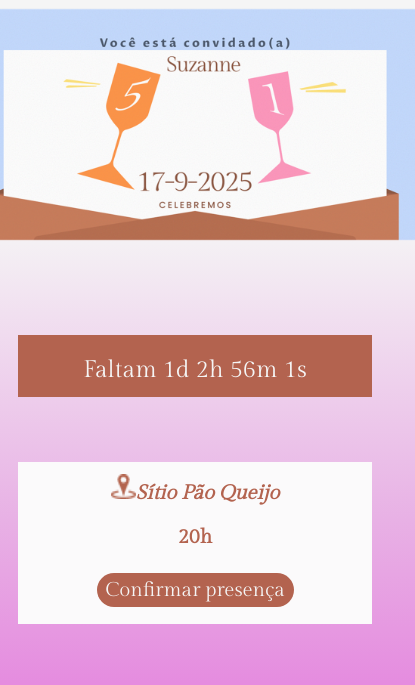
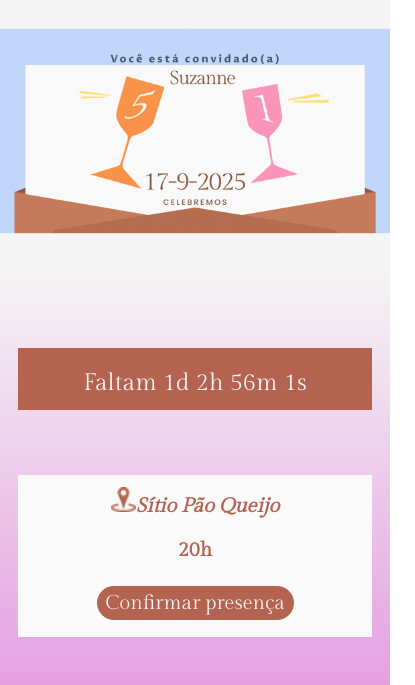
Before and after one commit to Enge-Olate/convite_aniversario, a website built with Parcel: page src/index.html in a window 390 px wide. Shown: the part 139-824 px from the top of the page, 415 px wide, since content can reach past the window. Built offline with nearby package versions, Linux system fonts and the light colour scheme; files whose address does not match are found by name.

Commit message:
Break point smartphone, concluído.

```diff
--- a/src/styles/_convite.scss
+++ b/src/styles/_convite.scss
@@ -1,7 +1,8 @@
 .convite {
   @media (max-width: 768px) {
     img {
-      width: 440px;
+      width: 100%;
     }
   }
+
 }
--- a/src/styles/_formulario.scss
+++ b/src/styles/_formulario.scss
@@ -13,7 +13,7 @@
   }
 
   @media (max-width: 768px) {
-    width: 100%;
+    width: 90%;
     padding: 13px 96px;
     align-items: flex-start;
   }
--- a/src/styles/_header.scss
+++ b/src/styles/_header.scss
@@ -11,6 +11,7 @@
     height: 123px;
     position: relative;
   }
+
   &__opacidade::before{
     position: absolute;
     width: 100%;
@@ -31,5 +32,6 @@
       height: 33px;
       position: absolute;
     }
+
   }
 }
--- a/src/styles/main.scss
+++ b/src/styles/main.scss
@@ -18,17 +18,5 @@ body {
   flex-direction: column;
   align-items: center;
   gap: 43px;
-  @media (max-width: 768px) {
-    background: linear-gradient(
-        180deg,
-        #f5f5f5 42.79%,
-        #e8b1e5 77.88%,
-        #e58cdf 97.6%
-      );
-    background-attachment: fixed;
-    background-size: cover;
-    background-position: center;
-    background-repeat: no-repeat;
-    gap: 23px;
-  }
+
 }
```
